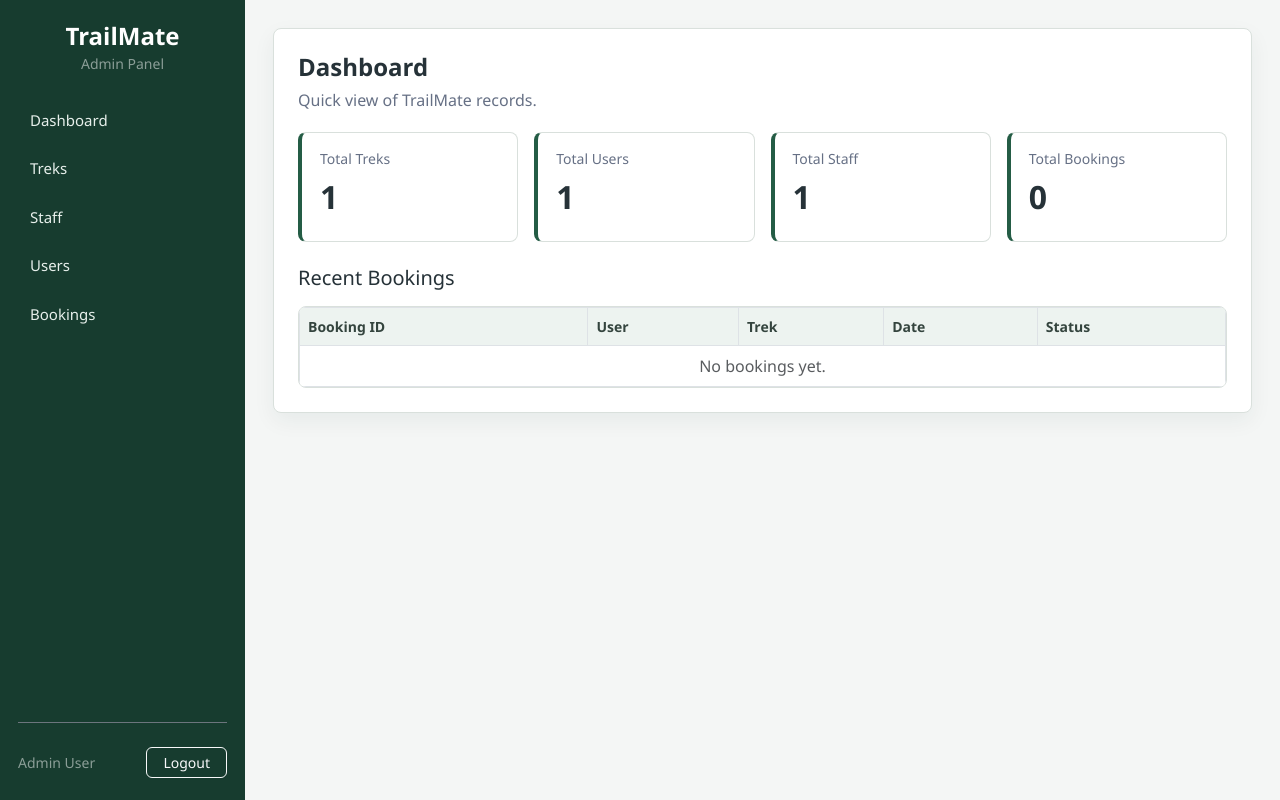
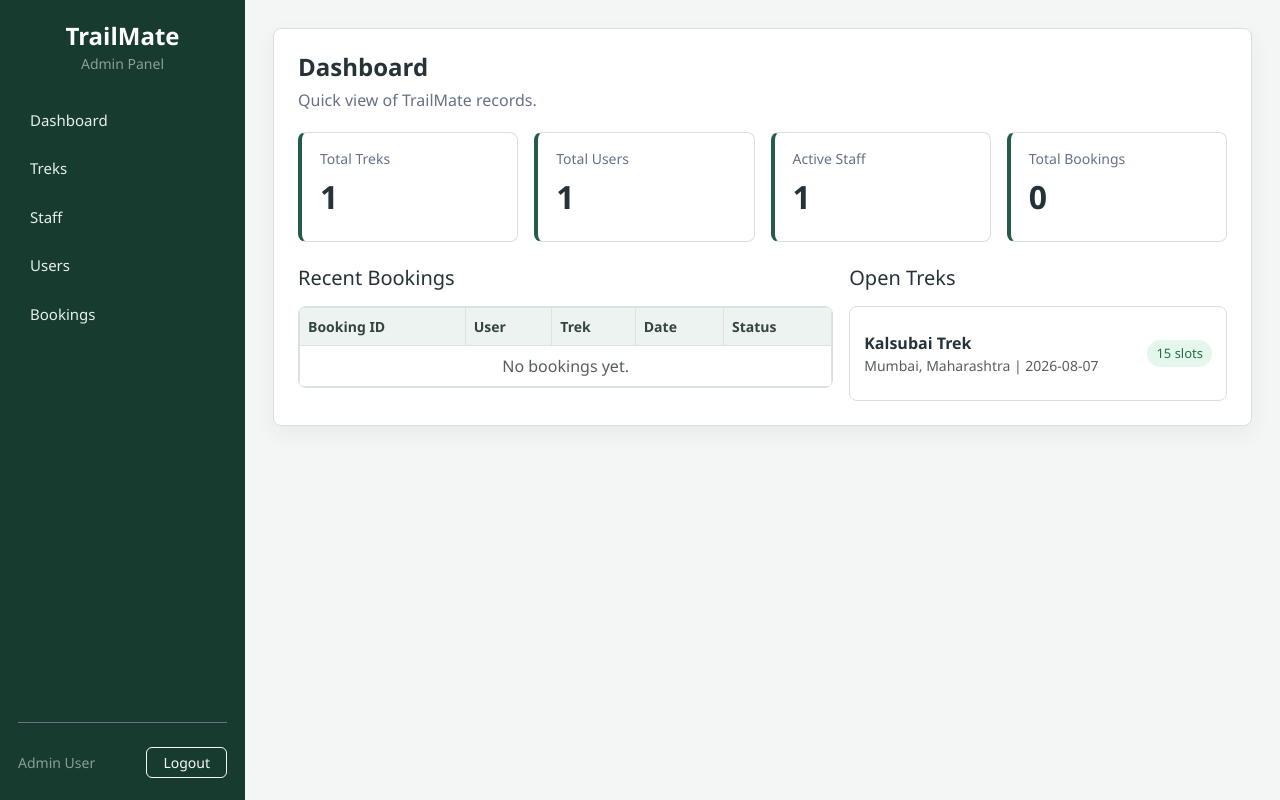
Before and after one commit to manasthorat7/TrailMate, a Flask app: page /admin/dashboard in a window 1280 px wide. Run offline with Flask 3, Linux system fonts and the light colour scheme; a user stored in the database is signed in.

Commit message:
route glitch fixing

```diff
--- a/routes/admin.py
+++ b/routes/admin.py
@@ -27,13 +27,17 @@ def dashboard():
     total_staff = User.query.filter_by(role='staff', status='Active').count()
     total_bookings = Booking.query.count()
     recent_bookings = Booking.query.order_by(Booking.booking_date.desc()).limit(5).all()
+    open_treks = Trek.query.filter_by(status='Upcoming').order_by(Trek.start_date.asc()).limit(5).all()
+    pending_staff = User.query.filter_by(role='staff', status='Pending').count()
 
     return render_template('admin/dashboard.html',
                            total_treks=total_treks,
                            total_users=total_users,
                            total_staff=total_staff,
                            total_bookings=total_bookings,
-                           recent_bookings=recent_bookings)
+                           recent_bookings=recent_bookings,
+                           open_treks=open_treks,
+                           pending_staff=pending_staff)
 
 
 @admin_bp.route('/treks')
@@ -57,10 +61,10 @@ def manage_treks():
 @admin_required
 def add_trek():
     if request.method == 'POST':
-        trek_name = request.form.get('trek_name')
-        location = request.form.get('location')
+        trek_name = (request.form.get('trek_name') or '').strip()
+        location = (request.form.get('location') or '').strip()
         difficulty = request.form.get('difficulty')
-        duration = request.form.get('duration')
+        duration = (request.form.get('duration') or '').strip()
         available_slots = request.form.get('available_slots')
         assigned_staff_id = request.form.get('assigned_staff_id') or None
         start_date_str = request.form.get('start_date')
@@ -71,6 +75,12 @@ def add_trek():
             slots_int = int(available_slots)
         except (TypeError, ValueError):
             flash('Error: Please enter valid trek details.', 'danger')
+            return redirect(url_for('admin.add_trek'))
+        if not trek_name or not location or not duration:
+            flash('Error: Trek name, location and duration are required.', 'danger')
+            return redirect(url_for('admin.add_trek'))
+        if difficulty not in ['Easy', 'Moderate', 'Hard']:
+            flash('Error: Please select a valid difficulty.', 'danger')
             return redirect(url_for('admin.add_trek'))
         if start_date > end_date:
             flash('Error: The End Date cannot be earlier than the Start Date.', 'danger')
@@ -115,10 +125,10 @@ def add_trek():
 def edit_trek(trek_id):
     trek = Trek.query.get_or_404(trek_id)
     if request.method == 'POST':
-        trek.trek_name = request.form.get('trek_name')
-        trek.location = request.form.get('location')
+        trek.trek_name = (request.form.get('trek_name') or '').strip()
+        trek.location = (request.form.get('location') or '').strip()
         trek.difficulty = request.form.get('difficulty')
-        trek.duration = request.form.get('duration')
+        trek.duration = (request.form.get('duration') or '').strip()
         assigned_staff_id = request.form.get('assigned_staff_id') or None
 
         try:
@@ -127,6 +137,12 @@ def edit_trek(trek_id):
             end_date = datetime.strptime(request.form.get('end_date'), '%Y-%m-%d').date()
         except (TypeError, ValueError):
             flash('Error: Please enter valid trek details.', 'danger')
+            return redirect(url_for('admin.edit_trek', trek_id=trek.trek_id))
+        if not trek.trek_name or not trek.location or not trek.duration:
+            flash('Error: Trek name, location and duration are required.', 'danger')
+            return redirect(url_for('admin.edit_trek', trek_id=trek.trek_id))
+        if trek.difficulty not in ['Easy', 'Moderate', 'Hard']:
+            flash('Error: Please select a valid difficulty.', 'danger')
             return redirect(url_for('admin.edit_trek', trek_id=trek.trek_id))
 
         if start_date > end_date:
--- a/static/css/style.css
+++ b/static/css/style.css
@@ -178,6 +178,26 @@ body {
     margin-bottom: 18px;
 }
 
+.simple-list {
+    border: 1px solid var(--line);
+    border-radius: 8px;
+    background: #ffffff;
+    padding: 14px;
+}
+
+.list-line {
+    display: flex;
+    justify-content: space-between;
+    gap: 12px;
+    align-items: center;
+    padding: 10px 0;
+    border-bottom: 1px solid #edf1ef;
+}
+
+.list-line:last-child {
+    border-bottom: none;
+}
+
 .status-label {
     display: inline-block;
     padding: 4px 9px;
--- a/templates/admin/dashboard.html
+++ b/templates/admin/dashboard.html
@@ -19,7 +19,7 @@
     </div>
     <div class="col-md-3">
         <div class="stat-box">
-            <h6>Total Staff</h6>
+            <h6>Active Staff</h6>
             <h2>{{ total_staff }}</h2>
         </div>
     </div>
@@ -31,6 +31,12 @@
     </div>
 </div>
 
+{% if pending_staff > 0 %}
+<div class="alert alert-warning">There are {{ pending_staff }} staff request(s) waiting for approval.</div>
+{% endif %}
+
+<div class="row g-3">
+    <div class="col-lg-7">
         <h5 class="mb-3">Recent Bookings</h5>
         <div class="table-box">
             <table class="table table-bordered">
@@ -60,4 +66,23 @@
                 </tbody>
             </table>
         </div>
+    </div>
+
+    <div class="col-lg-5">
+        <h5 class="mb-3">Open Treks</h5>
+        <div class="simple-list">
+            {% for trek in open_treks %}
+            <div class="list-line">
+                <div>
+                    <strong>{{ trek.trek_name }}</strong>
+                    <div class="small text-muted">{{ trek.location }} | {{ trek.start_date }}</div>
+                </div>
+                <span class="status-label status-upcoming">{{ trek.available_slots }} slots</span>
+            </div>
+            {% else %}
+            <div class="text-muted">No open treks right now.</div>
+            {% endfor %}
+        </div>
+    </div>
+</div>
 {% endblock %}
```
Also changed, not shown: routes/staff.py (+24 -2 lines), routes/user.py (+23 -5 lines), templates/staff/dashboard.html (+49 -1 lines), templates/user/dashboard.html (+15 -0 lines). Lines whose indentation alone changed are shown as unchanged.
